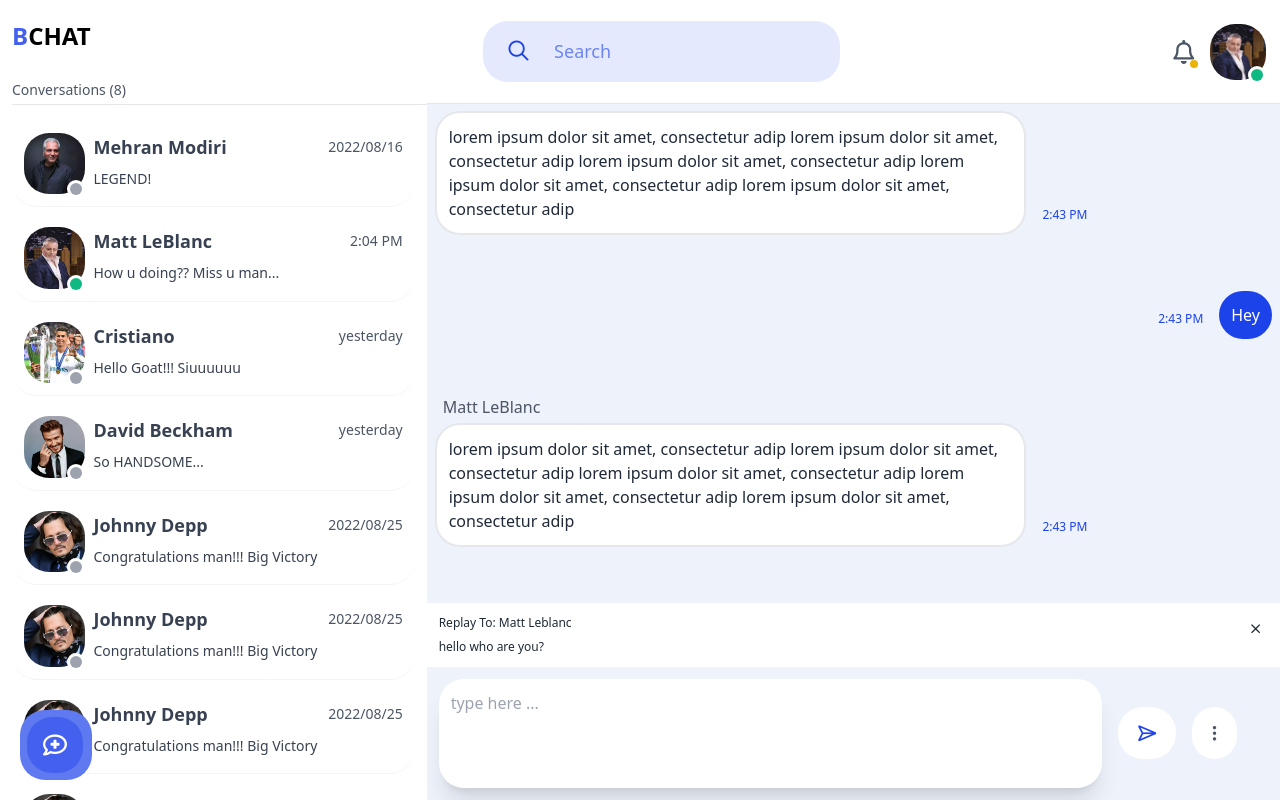
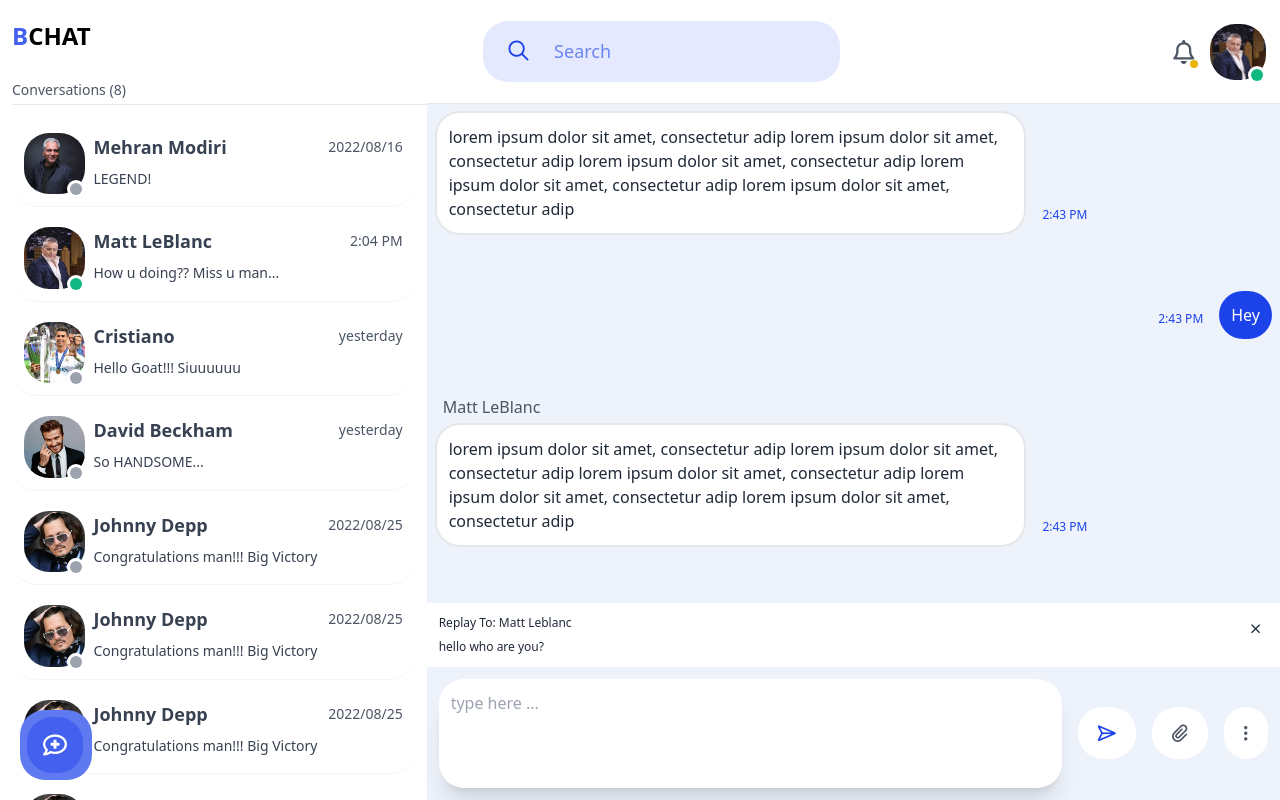
Before and after one commit to alizs10/b-chat-react-app, a React (Create React App) app: page / in a window 1280 px wide. Built offline with nearby package versions, Linux system fonts and the light colour scheme.

Commit message:
update: add media atachment

```diff
--- a/src/components/Chat/ChatInput.js
+++ b/src/components/Chat/ChatInput.js
@@ -3,9 +3,12 @@ import React from 'react'
 function ChatInput() {
   return (
     <div className="row-span-1 flex gap-x-4 items-center p-3">
-        <textarea type="text" className='p-3 resize-none bg-white shadow-xl h-full w-4/5 rounded-corners focus:outline-none placeholder:text-gray-400 text-gray-800 input-focus transition-all duration-300' placeholder='type here ...'/>
+      <textarea type="text" className='p-3 resize-none bg-white shadow-xl h-full w-4/5 rounded-corners focus:outline-none placeholder:text-gray-400 text-gray-800 input-focus transition-all duration-300' placeholder='type here ...' />
       <span className='cursor-pointer py-3 px-5 rounded-corners bg-white flex-center'>
         <i className="fa-regular fa-paper-plane-top text-[#1C42EA] text-lg"></i>
+      </span>
+      <span className='cursor-pointer py-3 px-5 rounded-corners bg-white flex-center'>
+        <i className="fa-regular fa-paperclip text-gray-600 text-lg"></i>
       </span>
       <span className='cursor-pointer py-3 px-5 rounded-corners bg-white flex-center'>
         <i className="fa-regular fa-ellipsis-vertical text-gray-600 text-lg"></i>
```
Lines whose indentation alone changed are shown as unchanged.
